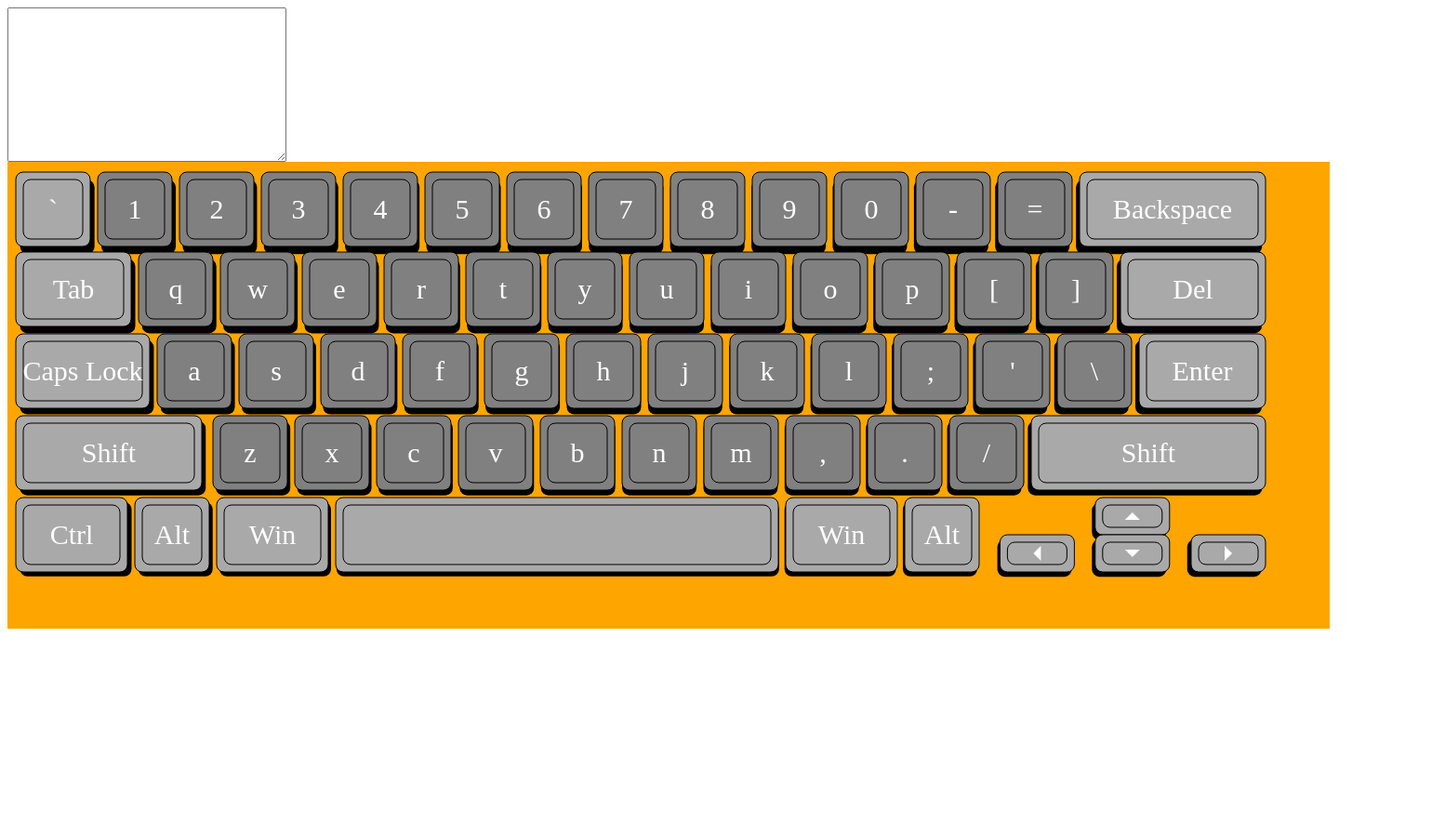
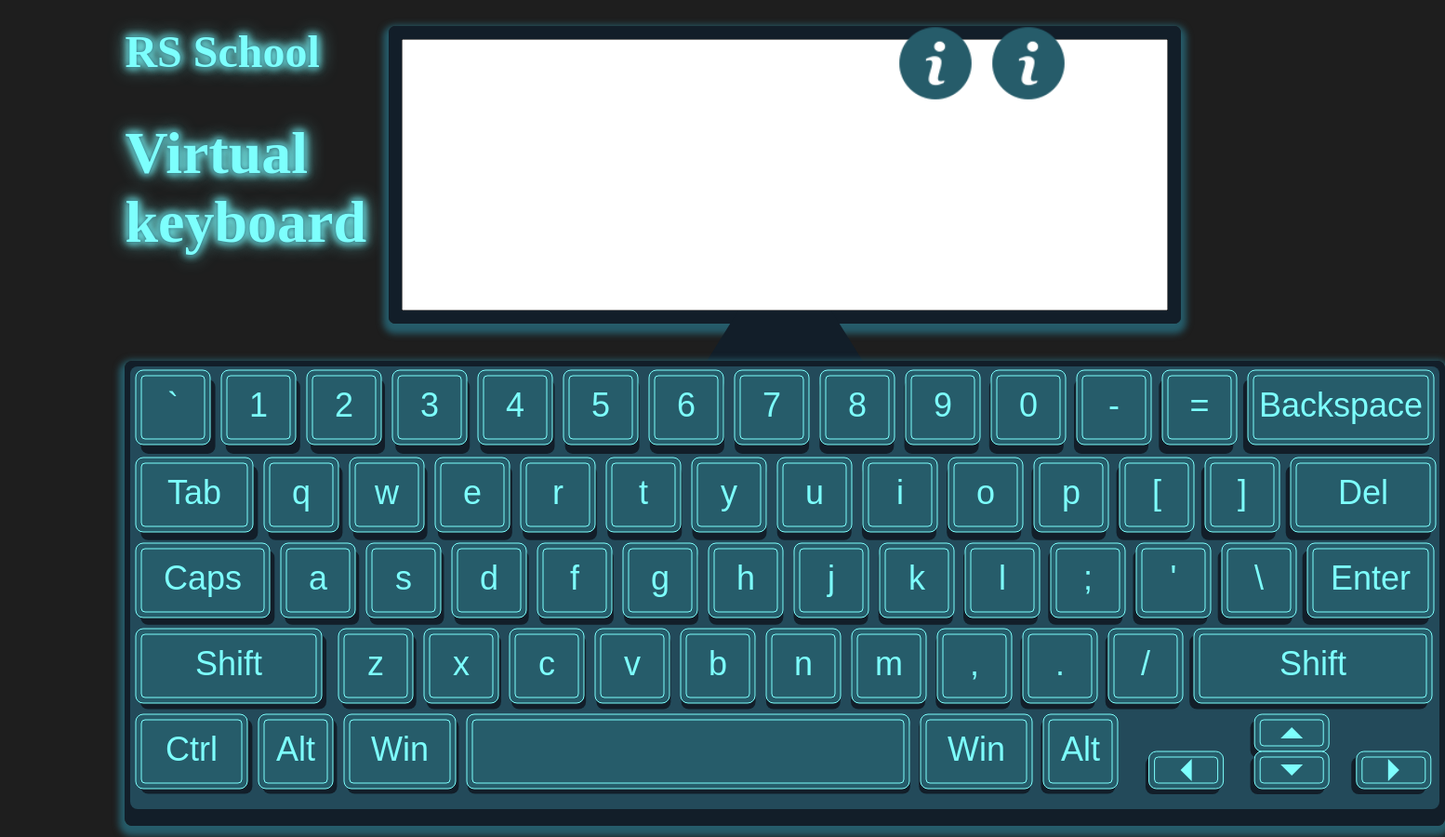
Before and after one commit to Sweet-ka/virtual-keyboard, a plain HTML site: page index.html in a window 1280 px wide. Shown: the whole page at 93% size, 1554 px wide, since content can reach past the window. Before the commit the page ends 800 px from the top, so only its background shows below. Drawn offline with Linux system fonts and the light colour scheme.

Commit message:
feat: add styles and sounds

```diff
--- a/components.js
+++ b/components.js
@@ -1,3 +1,4 @@
+import { header } from "./header.js";
 import { main } from "./main.js";
 
 class Components {
@@ -15,4 +16,4 @@ class Components {
   }
 }
 
-export const components = new Components(main);
+export const components = new Components(header, main);
--- /dev/null
+++ b/header.js
@@ -0,0 +1,53 @@
+import { Base } from "./base.js";
+
+export class Header extends Base {
+  constructor() {
+    super("header");
+
+    this.container = new Base("div");
+    this.container.setClass("container");
+    this.container.render(this.element);
+
+    this.logo = new Base("div");
+    this.logo.setClass("logo");
+    this.logo.render(this.container.element);
+
+    this.logo.element.innerHTML = "<h2 class='rss'>RS School</h2>";
+    this.logo.element.innerHTML += "<h1 class='logo-name'>Virtual keyboard</h1>";
+
+    this.info = new Base("div");
+    this.info.setClass("info");
+    this.info.render(this.logo.element);
+
+    this.infoSysem = new Base("div");
+    this.infoSysem.setClass("info-system");
+    this.infoSysem.render(this.info.element);
+
+    this.infoSysemText = new Base("div");
+    this.infoSysemText.setClass("system-text");
+    this.infoSysemText.render(this.infoSysem.element);
+    this.infoSysemText.element.textContent = "Клавиатура создана в операционной системе Windows";
+
+    this.infoLang = new Base("div");
+    this.infoLang.setClass("info-lang");
+    this.infoLang.render(this.info.element);
+
+    this.infoLangText = new Base("div");
+    this.infoLangText.setClass("lang-text");
+    this.infoLangText.render(this.infoLang.element);
+    this.infoLangText.element.textContent = "Для переключения языка использовать комбинацию ctrl + alt";
+
+    this.infoSysem.element.addEventListener("mouseover", () => {
+      this.audio = new Audio();
+      this.audio.src = "./facebookme.mp3";
+      this.audio.play();
+    });
+    this.infoLang.element.addEventListener("mouseover", () => {
+      this.audio = new Audio();
+      this.audio.src = "./facebookme.mp3";
+      this.audio.play();
+    });
+  }
+}
+
+export const header = new Header();
--- a/index.html
+++ b/index.html
@@ -4,7 +4,8 @@
     <meta charset="UTF-8" />
     <meta http-equiv="X-UA-Compatible" content="IE=edge" />
     <meta name="viewport" content="width=device-width, initial-scale=1.0" />
-    <title>Document</title>
+    <title>Virtual keyboard</title>
+    <link rel="shortcut icon" href="./info.png" type="image/x-icon" />
     <link rel="stylesheet" href="./style.css" />
   </head>
   <body>
--- a/keyboard-field.js
+++ b/keyboard-field.js
@@ -10,14 +10,15 @@ export class Keyboard extends Base {
   canvas_x;
   canvas_y;
   ctx;
-  delta_x_max = 10;
-  delta_y_max = 10;
-  inner = 0.1;
+  delta_x_max = 12;
+  delta_y_max = 12;
+  inner = 0.5;
   r = 8;
-  strokeStyle_button = "black";
-  fillStyle_button = "gray";
-  fillStyle_text = "white";
-  shadowColor_button = "black";
+  strokeStyle_button = "#7dfffd";
+  fillStyle_button = "#265c6a96";
+  fillStyle_text = "#7dfffd";
+  shadowColor_button = "#121e29";
+  shadowColor_active_button = "#7dfffd";
   animate_name;
   caps;
   shiftLeft = false;
@@ -26,16 +27,21 @@ export class Keyboard extends Base {
 
   constructor() {
     super("div");
+    this.setClass("keyboard-wrap");
+
+    this.monitor = new Base("div");
+    this.monitor.setClass("monitor");
+    this.monitor.render(this.element);
 
     this.txtField = new TextField(30, 10);
     this.txtField.element.id = "txt";
-    this.txtField.render(this.element);
+    this.txtField.render(this.monitor.element);
     this.txt = this.txtField.element;
 
     this.clone = new CloneTxt();
     this.clone.element.id = "out";
     this.clone.span.id = "sp";
-    this.clone.render(this.element);
+    this.clone.render(this.monitor.element);
 
     this.canvas = new Base("canvas");
     this.canvas.render(this.element);
@@ -96,9 +102,8 @@ export class Keyboard extends Base {
         }
 
         if (event.code == item.code) {
-          item.x_delta = item.x_shadow;
-          item.y_delta = item.y_shadow;
-
+          // item.x_delta = item.x_shadow;
+          // item.y_delta = item.y_shadow;
           this.checkCaps(item, false, event);
           this.checkShift();
           this.animate_name(index, -1);
@@ -182,6 +187,9 @@ export class Keyboard extends Base {
         coord.ey >= item.y &&
         coord.ey <= item.y + item.height
       ) {
+        this.audio = new Audio();
+        this.audio.src = "./audio-key.wav";
+        this.audio.play();
         item.x_delta = item.x_shadow;
         item.y_delta = item.y_shadow;
 
@@ -311,25 +319,44 @@ export class Keyboard extends Base {
     this.ctx.shadowColor = this.shadowColor_button;
 
     this.ctx.save();
-    el.active ? (this.ctx.fillStyle = style_active_button) : (this.ctx.fillStyle = el.style);
-    //this.ctx.shadowBlur = "5";
+    if (el.active) {
+      this.ctx.fillStyle = style_active_button;
+      this.ctx.shadowColor = this.shadowColor_active_button;
+
+      this.ctx.save();
+      this.ctx.beginPath();
+      this.ctx.shadowOffsetX = el.x_shadow - x;
+      this.ctx.shadowOffsetY = el.y_shadow - y;
+      this.ctx.shadowBlur = "100";
+      this.ctx.roundRect(el.x + x, el.y + y, el.width, el.height, [this.r]);
+      this.ctx.fill();
+      this.ctx.restore();
+    } else {
+      this.ctx.fillStyle = el.style;
+    }
     this.ctx.beginPath();
     this.ctx.shadowOffsetX = el.x_shadow - x;
     this.ctx.shadowOffsetY = el.y_shadow - y;
-
     this.ctx.roundRect(el.x + x, el.y + y, el.width, el.height, [this.r]);
     this.ctx.fill();
 
     this.ctx.shadowOffsetX = 0;
     this.ctx.shadowOffsetY = 0;
     this.ctx.shadowBlur = "0";
-    this.ctx.roundRect(el.x + x + gap, el.y + y + gap, el.width - 2 * gap, el.height - 2 * gap, [this.r]);
+    this.ctx.roundRect(
+      el.x + x + gap * this.inner,
+      el.y + y + gap * this.inner,
+      el.width - 2 * gap * this.inner,
+      el.height - 2 * gap * this.inner,
+      [this.r * this.inner]
+    );
     this.ctx.stroke();
 
     this.ctx.fillStyle = this.fillStyle_text;
-    this.ctx.font = "30px sans-sherif";
+    this.ctx.font = "36px sans-serif";
     this.ctx.textAlign = "center";
     if (!el.rotate) {
+      this.ctx.shadowColor = this.shadowColor_active_button;
       this.ctx.fillText(el.newLetter, el.x + el.width / 2 + x, el.y + el.height / 2 + y + 10);
     } else {
       this.ctx.save();
@@ -351,8 +378,25 @@ export class Keyboard extends Base {
   }
 
   ctx_back_art() {
-    this.ctx_back.fillStyle = "orange";
-    this.ctx_back.fillRect(0, 0, this.canvas_width, this.canvas_height);
+    this.ctx_back.fillStyle = this.shadowColor_button;
+    this.ctx_back.beginPath();
+    this.ctx_back.roundRect(0, 0, this.canvas_width, this.canvas_height, [this.r]);
+    this.ctx_back.fill();
+
+    this.ctx_back.beginPath();
+
+    //this.ctx_back.shadowOffsetX = this.delta_x_max;
+    // this.ctx_back.shadowOffsetY = this.delta_y_max;
+    // this.ctx_back.shadowColor = this.shadowColor_button;
+    this.ctx_back.fillStyle = "#234a5a";
+    this.ctx_back.roundRect(
+      this.delta_x_max / 2,
+      this.delta_y_max / 2,
+      this.canvas_width - this.delta_x_max,
+      this.canvas_height - this.delta_y_max * 2,
+      [this.r]
+    );
+    this.ctx_back.fill();
   }
 
   get_coord(e) {
--- a/keyboard-functions.js
+++ b/keyboard-functions.js
@@ -101,7 +101,7 @@ function createClone(textarea) {
   if (spans.length === 0) return { rows: [], spans: [] };
 
   let rows = [];
-  let rowY;
+  let rowY = spans[0].offsetTop;
   let arrItem = [];
 
   spans.forEach((item, index) => {
--- a/keyboard.js
+++ b/keyboard.js
@@ -3,11 +3,11 @@ import { backspace, enter, del, tab, goLeft, goRight, goUpDown, empty } from "./
 export const width_base = 80;
 export const height_base = 80;
 
-export const gap = 8;
+export const gap = 12;
 
-export const style_base_button = "gray";
-export const style_active_button = "gold";
-export const style_space_button = "darkgray";
+export const style_base_button = "#265c6a";
+export const style_active_button = "#3eb4b9";
+export const style_space_button = "#265c6a";
 
 export const arr = [
   //////////////  1 ряд /////////////////////////
@@ -409,8 +409,8 @@ export const arr = [
     x_delta: 0,
     y_delta: 0,
     code: "CapsLock",
-    letter: { rus: "Caps Lock", en: "Caps Lock" },
-    letterUp: { rus: "Caps Lock", en: "Caps Lock" },
+    letter: { rus: "Caps", en: "Caps" },
+    letterUp: { rus: "Caps", en: "Caps" },
     active: false,
     function: empty,
   },
@@ -750,7 +750,7 @@ export const arr = [
   //   letter: "up",
   // },
   {
-    width: width_base * 3.15,
+    width: width_base * 3.2,
     height: height_base,
     style: style_space_button,
     x: gap * 2.5 + width_base * 2.5 + (width_base + gap) * 10,
@@ -903,7 +903,7 @@ export const arr = [
     width: width_base,
     height: height_base / 2,
     style: style_space_button,
-    x: 1352 - width_base,
+    x: gap * (5 + 1.8 * 3) + width_base * 1.5 * 4.5 + width_base * 5.95 + (width_base + gap) * 2,
     y: gap + (height_base + gap) * 4 + height_base / 2,
     x_shadow: 0,
     y_shadow: 0,
--- a/main.js
+++ b/main.js
@@ -5,8 +5,19 @@ export class Main extends Base {
   constructor() {
     super("main");
 
+    this.container = new Base("div");
+    this.container.setClass("container");
+    this.container.render(this.element);
+
     this.keyboard = new Keyboard();
-    this.keyboard.render(this.element);
+    this.keyboard.render(this.container.element);
+
+    document.addEventListener("keydown", () => {
+      this.audio = new Audio();
+      this.audio.src = "./audio-key.wav";
+
+      this.audio.play();
+    });
   }
 }
 
--- a/style.css
+++ b/style.css
@@ -1,20 +1,136 @@
+@import url("https://fonts.googleapis.com/css2?family=Fira+Sans&display=swap");
+
+* {
+  box-sizing: border-box;
+}
+
+body {
+  background-color: #121212f2;
+}
+
+.container {
+  width: 80%;
+  margin: 0 auto;
+  position: relative;
+}
+
+.logo {
+  font-size: 2rem;
+  font-weight: 600;
+  color: #7dfffd;
+  text-shadow: 0px 0px 5px #265c6a, 0px 0px 10px #7dfffd, 0px 0px 10px #7dfffd, 0px 0px 20px #7dfffd;
+  display: flex;
+  align-items: baseline;
+  justify-content: space-between;
+}
+
+.logo-name,
+.rss {
+  margin: 0;
+  position: absolute;
+  top: 120px;
+  width: 30%;
+}
+
+.rss {
+  top: 20px;
+}
+
+.info {
+  display: flex;
+  position: absolute;
+  z-index: 100;
+  gap: 20px;
+  right: 0;
+  top: 20px;
+}
+
+.info-system,
+.info-lang {
+  width: 80px;
+  height: 80px;
+  background: url("./info.png") center center no-repeat;
+  background-size: cover;
+  border-radius: 50%;
+}
+
+.system-text,
+.lang-text {
+  position: absolute;
+  display: none;
+  top: 140px;
+  right: 0;
+  width: 200px;
+  height: 240px;
+  text-shadow: none;
+  font-size: 0.8em;
+  border: solid 1px #265c6a;
+  box-shadow: 0px 0px 7px 5px #7dfffd;
+  text-align: center;
+  padding: 20px;
+}
+
+.info-system:hover,
+.info-lang:hover {
+  background-color: #7dfffd;
+  box-shadow: 0px 0px 7px 5px #7dfffd;
+  display: block;
+}
+
+.info-system:hover .system-text,
+.info-lang:hover .lang-text {
+  display: block;
+}
+
 #can {
   position: relative;
-  border: solid 1px orange;
+  box-shadow: 0px 5px 7px 6px #265c6a;
+  border-radius: 8px;
+}
+
+.keyboard-wrap {
+  width: max-content;
+  margin: 0 auto;
 }
 
 span {
   word-wrap: break-word;
 }
 
+.monitor {
+  box-sizing: border-box;
+  margin: 20px auto 40px;
+  width: 60%;
+  height: 40vh;
+  position: relative;
+  border: solid 14px #121e29;
+  border-radius: 7px;
+  box-shadow: 0px 5px 7px 6px #265c6a;
+}
+
+.monitor::after {
+  display: block;
+  content: "";
+  height: 0;
+  width: 100px;
+  border-bottom: 80px solid #121e29;
+  border-left: 50px solid transparent;
+  border-right: 50px solid transparent;
+  position: absolute;
+  left: calc(50% - 100px);
+}
+
 #out,
 #txt {
+  outline: none;
   display: block;
-  box-sizing: border-box;
-  font-family: "Courier New", Courier, monospace;
-  width: 300px;
-  font-size: 16px;
-  line-height: 16px;
+  font-family: sans-serif;
+  font-size: 2em;
+  line-height: 1em;
+  width: 100%;
+  height: 100%;
+  resize: none;
+  padding: 10px;
 }
 
 #out {
```
Also changed, not shown: info.png (added), 3 other files.
